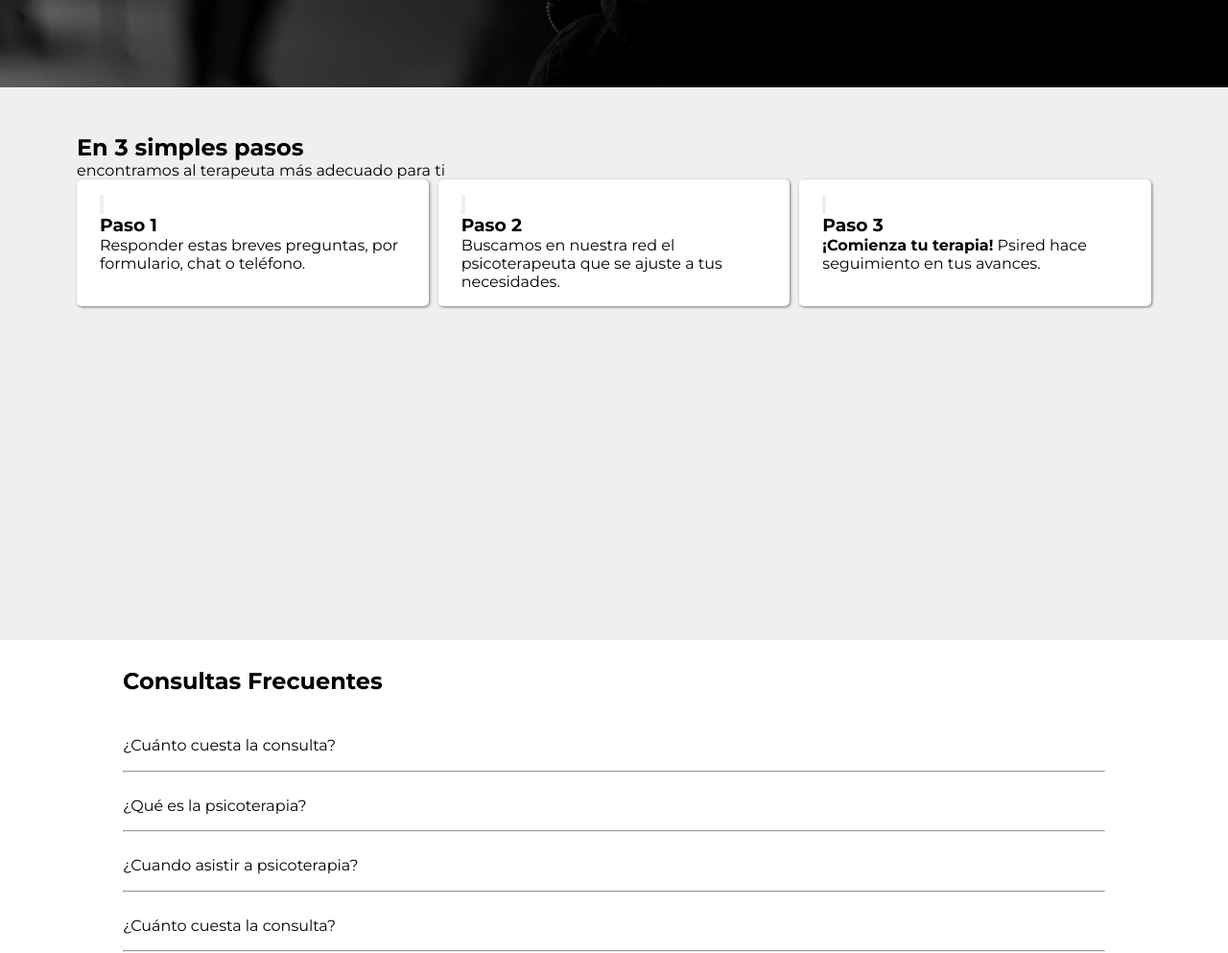
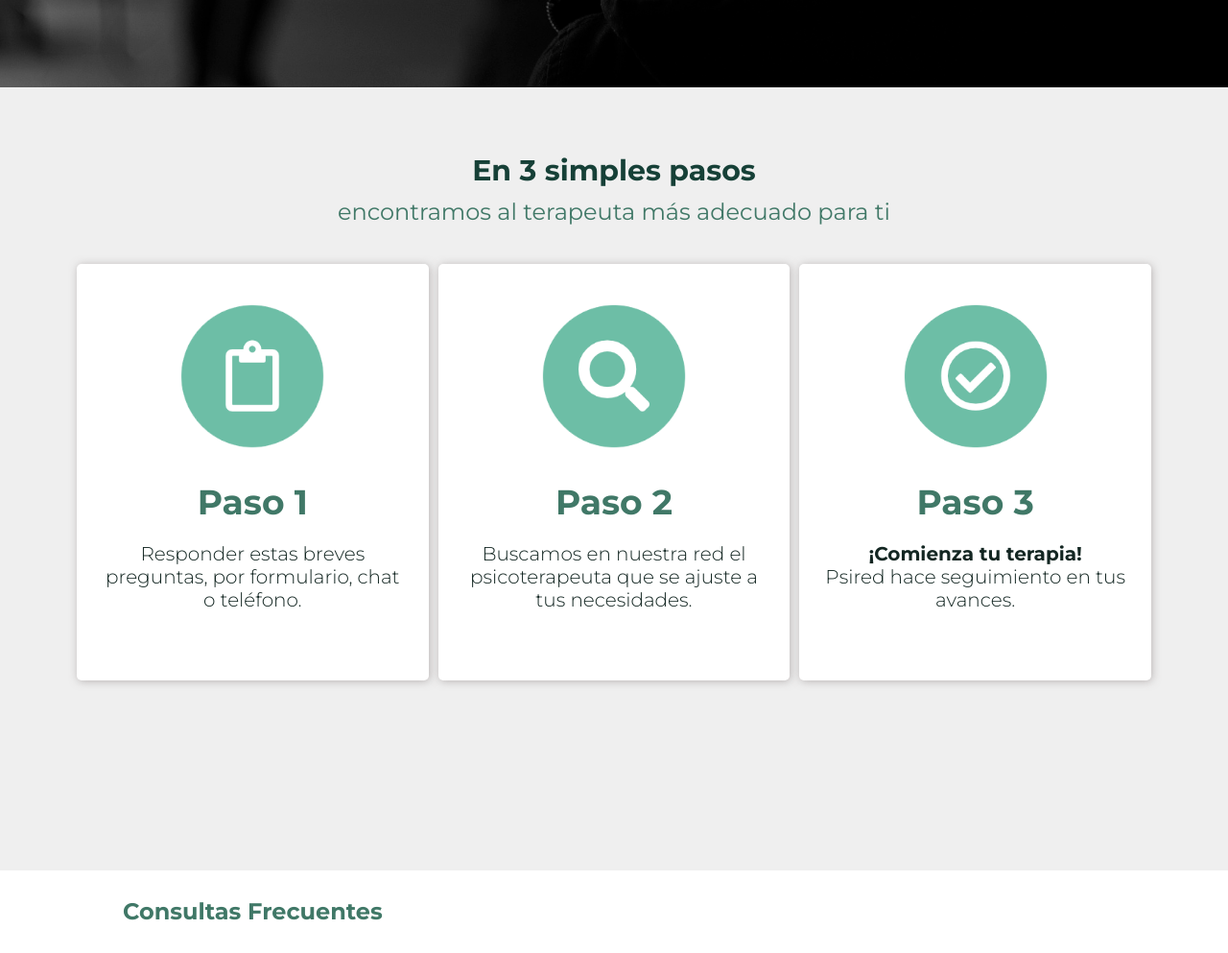
Before and after one commit to amayahaddad/PROYECTO_1, a plain HTML site: page index.html in a window 1280 px wide. Shown: the part 646-1639 px from the top of the page at 96% size. Drawn offline with Linux system fonts and the light colour scheme.

Commit message:
corrección catalogo

```diff
--- a/index.html
+++ b/index.html
@@ -46,19 +46,19 @@
         <div class="container">
             <article>
                 <section class="features">
-                        <button><img src="" alt=""></button>
-                </section>
-                <section class="header">
-                    <h3>Paso 1</h3>
-                    <p>Responder estas breves preguntas, por formulario, chat o teléfono.</p>
-                </section>
+                    <button><img src="Assets/images/Paso1_psired.png" alt="Paso 2"></button>
+            </section>
+            <section class="pasos">
+                <h3>Paso 1</h3>
+                <p>Responder estas breves preguntas, por formulario, chat o teléfono.</p>
+            </section>
             </article>
 
             <article>
                 <section class="features">
-                        <button><img src="" alt=""></button>
+                        <button><img src="Assets/images/Paso2_psired.png" alt="Paso 2"></button>
                 </section>
-                <section class="header">
+                <section class="pasos">
                     <h3>Paso 2</h3>
                     <p>Buscamos en nuestra red el psicoterapeuta que se ajuste a tus necesidades.</p>
                 </section>
@@ -66,16 +66,17 @@
 
             <article>
                 <section class="features">
-                        <button><img src="" alt=""></button>
+                        <button><img src="Assets/images/Paso3_psired.png" alt="Paso 3"></button>
                 </section>
-                <section class="header">
+                <section class="pasos">
                     <h3>Paso 3</h3>
-                    <p> <b>¡Comienza tu terapia!</b> Psired hace seguimiento en tus avances.</p>
+                    <p> <b>¡Comienza tu terapia!</b><br> Psired hace seguimiento en tus avances.</p>
                 </section>
             </article>
 
         </div>
     </section>
+
     <section class="consultasFrecuentes">
         <h2>Consultas Frecuentes </h2>
         <ul>
@@ -84,8 +85,6 @@
             <li>¿Qué es la psicoterapia? </li>
             <hr>
             <li>¿Cuando asistir a psicoterapia? </li>
-            <hr>
-            <li>¿Cuánto cuesta la consulta? </li>
             <hr>
             <li>¿Cómo encuentro al psicólogo indicado? </li>
             <hr>
@@ -103,8 +102,8 @@
         </div>
         <div class="box">
             <h2>Sobre Nosotros</h2>
-            <p>lorem1 ipsum et isus oxaca españa mexico</p>
-            <p>lorem1 ipsum et isus oxaca españa mexico</p>
+            <p>General Blanche 9128<br>Las Condes, Santiago, Chile.</p>
+            <p>contacto@psired.cl</p>
         </div>
         <div class="box">
             <h2>Siguenos</h2>
--- a/style.css
+++ b/style.css
@@ -101,13 +101,13 @@ width: 20px
 
 }
 
-.hero .wrap .box .filled-btn{
+.filled-btn{
     display: flex;
     margin-top: 30px;
     flex-flow: row wrap;
 }
 
-.hero .wrap .box .filled-btn a{
+.filled-btn a{
     flex-basis: 30%;
     background-color: white;
     border: white solid 2px;
@@ -120,34 +120,79 @@ width: 20px
     text-decoration: none;
 }
 
-.hero .wrap .box .filled-btn a:hover{
+.filled-btn a:hover{
     background-color: rgba(255, 255, 255, 0.452);
     color: white;
 }
 
+
 .cards{
-    height: 60vh;
+    height: 90vh;
     background-color:#EFEFEF;
     padding: 3em 5em;
+}
+
+.cards h2{
+    color: #164037;
+    font-size: 30px;
+    line-height: 1.9;
+    padding-top: 10px;
+    text-align: center;
+}
+
+.cards p{
+    color: #407867;
+    text-align: center;
+    text-decoration: none;
+    font-size: 24px;
+    padding-bottom: 40px;
 }
 
 .container{
     display: grid;
     grid-template-columns: repeat(3, 1fr);
-    gap: 10px;
+    gap: 10px
 }
 
 article{
     background-color: white;
     border-radius: 5px;
-    box-shadow: 1px 1px 3px rgba(0, 0, 0, 0.504);
-    padding: 1em 1.5em;
+    box-shadow: 1px 1px 8px rgba(133, 123, 123, 0.504);
+    padding: 2em 1.5em;
 }
 
-.features div{
-    display: flex;
-    align-items: flex-start;
-    gap: 5px;
+
+.features button{
+    background: none;
+    border: none;
+    margin-left: 50%;
+    transform: translateX(-50%);
+  }
+
+.features button img{
+    width: 150px;
+    height: 150px;
+    padding: 10px 10px 10px 10px;
+}
+
+.cards h3{
+    color: #407867;
+    text-align: center;
+    text-decoration: none;
+    font-size: 36px;
+    font-weight: 700;
+    margin-bottom: 20px;
+    margin-top: 20px;
+
+}
+
+.cards .container p{
+    color: #132622;
+    text-align: center;
+    text-decoration: none;
+    font-size: 20px;
+    font-weight: 300;
+
 }
 
 .consultasFrecuentes{
@@ -158,7 +203,7 @@ article{
 }
 
 .consultasFrecuentes h2{
-    color: black;
+    color: #407867;
     font-size: 24px;
     line-height: 1.9;
     padding-bottom: 10px;
@@ -166,7 +211,7 @@ article{
 }
 
 .consultasFrecuentes li{
-    color: black;
+    color: #132622;
     text-decoration: none;
     list-style: none;
     font-size: 16px;
@@ -263,7 +308,12 @@ article{
 
 @media (max-width:700px){
     .container{
-    grid-template-columns: 1fr;}
+    grid-template-columns: 1fr;
+    height: auto;
+}
+    .cards{
+    height: 200vh;
+    }
 }
 
 
```
Also changed, not shown: assets/images/Paso1_psired.png (added), assets/images/Paso2_psired.png (added), assets/images/Paso3_psired.png (added), 2 other files.
